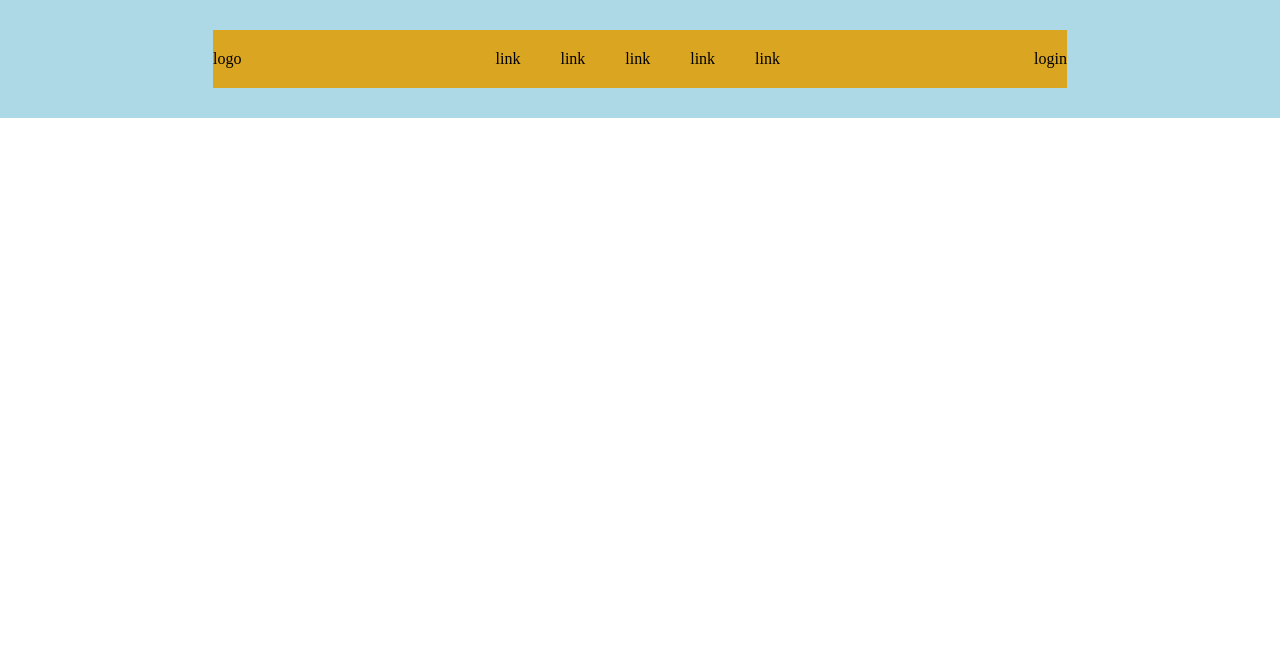
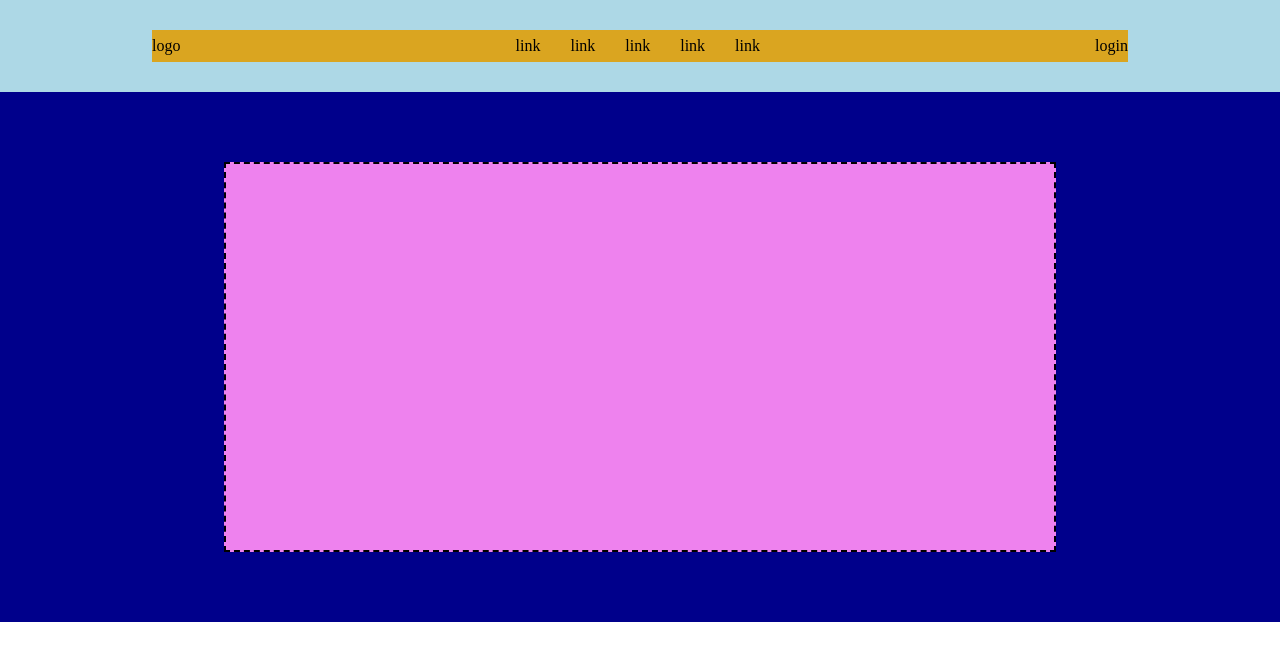
Before and after one commit to MicheleIanni86/htmlcss-struttura-discord, a plain HTML site: page index.html in a window 1280 px wide. Drawn offline with Linux system fonts and the light colour scheme.

Commit message:
feat: Add first Wrapper

```diff
--- a/css/style.css
+++ b/css/style.css
@@ -14,11 +14,11 @@
 }
 
 .header {
+  display: flex;
+  height: 32px;
   background-color: #DAA520;
-  display: flex;
-  width: 70%;
+  flex-basis: 80% ;
   justify-content: space-between;
-  min-height: 30px;
   align-items: center;
 }
 
@@ -31,9 +31,9 @@
 
 .link {
   color: black;
+  padding: 0 15px;
   text-align: center;
   text-decoration: none;
-  margin: 20px
 }
 
 .header-logo {
@@ -43,3 +43,20 @@
 .header-login {
   align-items: flex-end;
 }
+
+/* First Wrapper */
+
+.first-wrapper{
+  display: flex;
+  background-color: #00008B;
+  justify-content: center;
+}
+
+.first-pink{
+  background-color: #EE82EE;
+  width: 65%;
+  height: 390px;
+  margin: 70px auto;
+  border: 2px dashed black;
+
+}
--- a/index.html
+++ b/index.html
@@ -24,12 +24,18 @@
           <a href="#" class="link">link</a>
           <a href="#" class="link">link</a>
         </div>
+
         <div class="header-login">
           <div>login</div>
         </div>
+
       </header>
 
     </div>
 
+    <div class="first-wrapper">
+      <div class="first-pink"></div>
+    </div>
+
   </body>
 </html>
```
